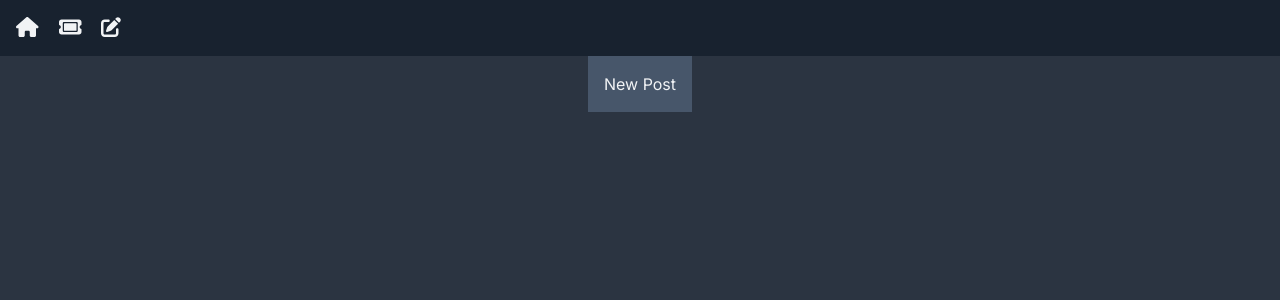
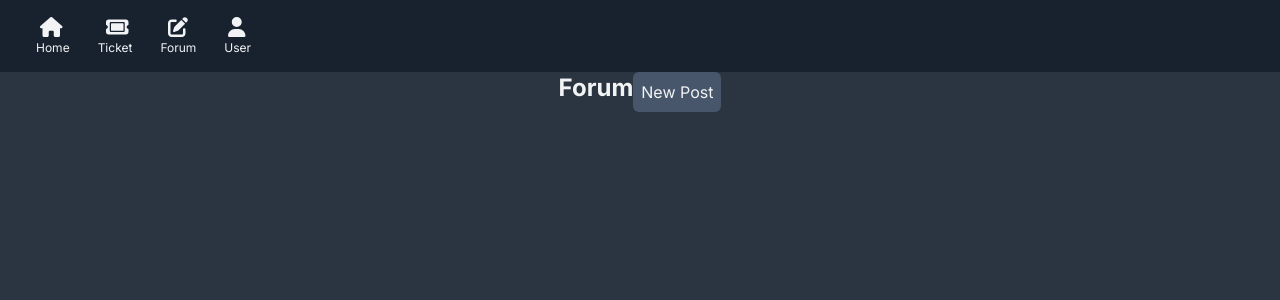
Before and after one commit to ej84/ithelpdesk, a Next.js app: page /Forum in a window 1280 px wide. Shown: the top 300 px of the page. Built offline with nearby package versions, Linux system fonts and the light colour scheme.

Commit message:
Updated some designs.

```diff
--- a/app/(components)/DeleteBlock.jsx
+++ b/app/(components)/DeleteBlock.jsx
@@ -19,7 +19,7 @@ const DeleteBlock = ({ id }) => {
   return (
     <FontAwesomeIcon
       icon={faX}
-      className="text-red-400 hover:cursor-pointer hover:text-red-200"
+      className="text-white hover:cursor-pointer"
       onClick={deleteTicket}
     />
   );
--- a/app/(components)/Nav.jsx
+++ b/app/(components)/Nav.jsx
@@ -2,6 +2,7 @@ import {
   faHome,
   faTicket,
   faPenToSquare,
+  faUser,
 } from "@fortawesome/free-solid-svg-icons";
 import { FontAwesomeIcon } from "@fortawesome/react-fontawesome";
 import Link from "next/link";
@@ -9,15 +10,22 @@ import Link from "next/link";
 const Nav = () => {
   return (
     <nav className="flex justify-between bg-nav p-4">
-      <div className="flex items-center space-x-5">
+      <div className="flex items-center ml-5 space-x-7">
         <Link href="/">
-          <FontAwesomeIcon icon={faHome} className="icon" />
+          <FontAwesomeIcon icon={faHome} className="icon ml-1" />
+          <p className="text-xs">Home</p>
         </Link>
         <Link href="/TicketPage/new">
-          <FontAwesomeIcon icon={faTicket} className="icon" />
+          <FontAwesomeIcon icon={faTicket} className="icon ml-2" />
+          <p className="text-xs">Ticket</p>
         </Link>
         <Link href="/Forum">
-          <FontAwesomeIcon icon={faPenToSquare} className="icon" />
+          <FontAwesomeIcon icon={faPenToSquare} className="icon ml-2" />
+          <p className="text-xs">Forum</p>
+        </Link>
+        <Link href="/">
+          <FontAwesomeIcon icon={faUser} className="icon ml-1" />
+          <p className="text-xs">User</p>
         </Link>
       </div>
     </nav>
--- a/app/(components)/ProgressDisplay.jsx
+++ b/app/(components)/ProgressDisplay.jsx
@@ -2,7 +2,7 @@ const ProgressDisplay = ({ progress }) => {
   return (
     <div className="w-full bg-gray-200 rounded-full h-2.5">
       <div
-        className="bg-blue-600 h-2.5 rounded-full"
+        className="bg-green-400 h-2.5 rounded-full"
         style={{ width: `${progress}%` }}
       ></div>
     </div>
--- a/app/(components)/TicketCard.jsx
+++ b/app/(components)/TicketCard.jsx
@@ -22,7 +22,7 @@ const TicketCard = ({ ticket }) => {
   };
 
   return (
-    <div className="flex flex-col bg-card hover:bg-card-hover  rounded-md shadow-lg p-3 m-2">
+    <div className="flex flex-col bg-card hover:bg-card-hover rounded-md shadow-lg p-3 m-2">
       <div className="flex mb-3">
         <PriorityDisplay priority={ticket.priority} />
         <div className="ml-auto">
@@ -36,7 +36,9 @@ const TicketCard = ({ ticket }) => {
         <div className="flex-grow"></div>
         <div className="flex mt-2">
           <div className="flex flex-col">
-            <p className="text-xs my-1">{formatTimestamp(ticket.createdAt)}</p>
+            <p className="text-xs my-1">
+              Created At: {formatTimestamp(ticket.createdAt)}
+            </p>
             <ProgressDisplay progress={ticket.progress} />
           </div>
           <div className="ml-auto flex items-end">
--- a/app/(components)/TicketForm.jsx
+++ b/app/(components)/TicketForm.jsx
@@ -99,9 +99,9 @@ const TicketForm = ({ ticket }) => {
           value={formData.category}
           onChange={handleChange}
         >
-          <option value="hardwareIssue">Hardware Issue</option>
-          <option value="softwareIssue">Software Issue</option>
-          <option value="others">Others</option>
+          <option value="Hardware Issue">Hardware Issue</option>
+          <option value="Software Issue">Software Issue</option>
+          <option value="Others">Others</option>
         </select>
         <label>Priority</label>
         <div>
--- a/app/Forum/page.jsx
+++ b/app/Forum/page.jsx
@@ -4,9 +4,14 @@ import React from "react";
 const Forum = () => {
   return (
     <div className="flex justify-center">
-      <button className="p-4 bg-card">
-        <Link href="Forum/UserPostPage">New Post</Link>
-      </button>
+      <div className="justify-start">
+        <h3>Forum</h3>
+      </div>
+      <div>
+        <button className="p-2 bg-card rounded-md">
+          <Link href="Forum/UserPostPage">New Post</Link>
+        </button>
+      </div>
     </div>
   );
 };
```
